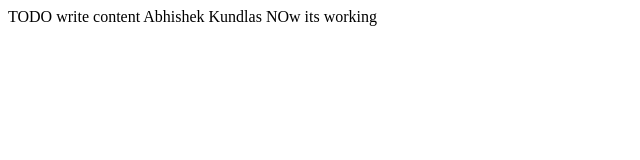
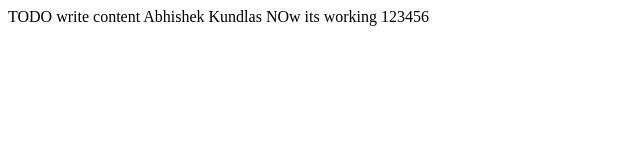
Before and after one commit to VivekBohra/TechnosoftProject, a plain HTML site: page web/index.html in a window 1280 px wide. Shown: the full height of the page, 0-640 px from the left. Drawn offline with Linux system fonts and the light colour scheme.

Commit message:
Update index.html

```diff
--- a/web/index.html
+++ b/web/index.html
@@ -12,7 +12,7 @@ and open the template in the editor.
     </head>
     <body>
         <div>TODO write content  Abhishek Kundlas
-             NOw its working
+             NOw its working 123456
        </div>
 
     </body>
```
